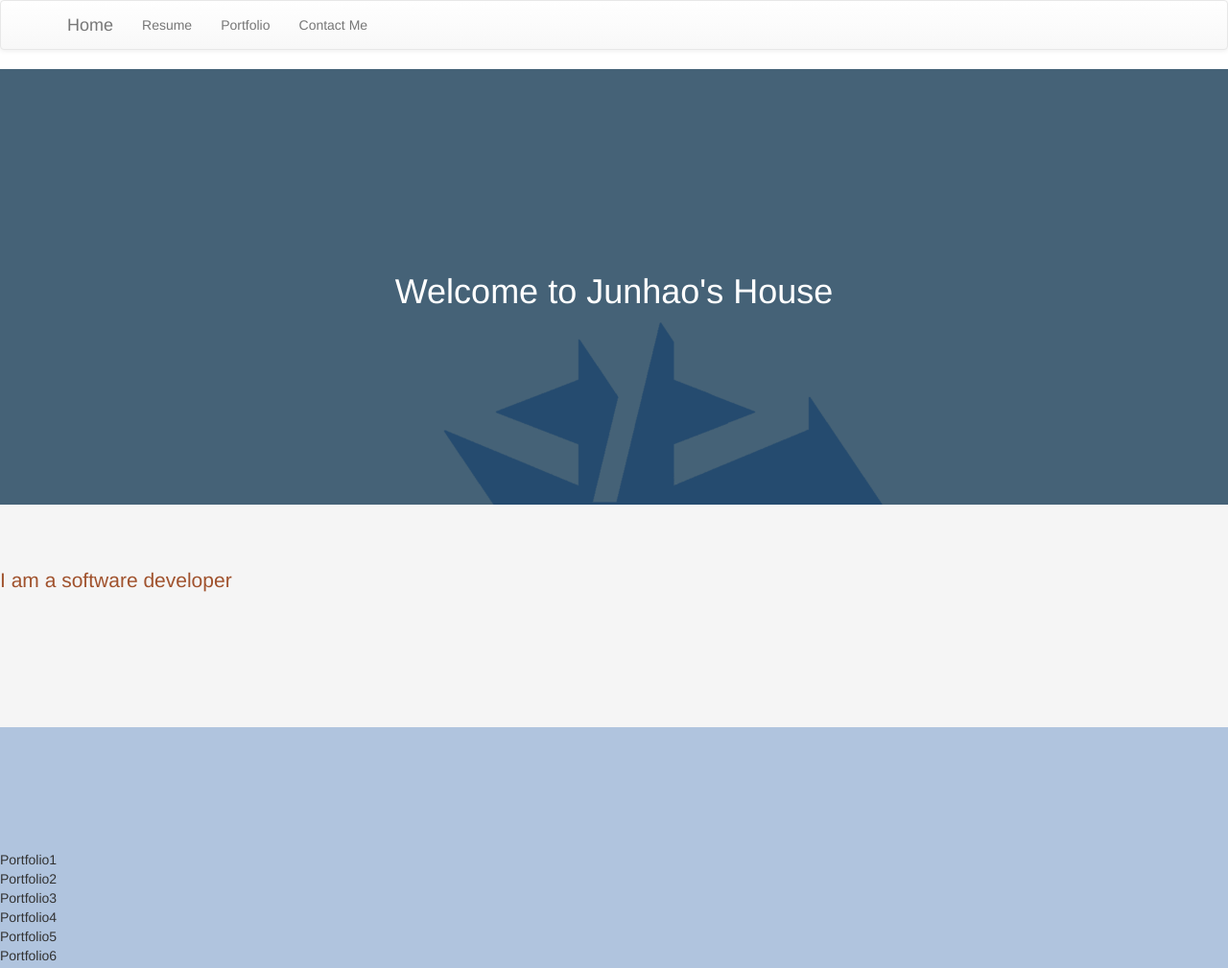
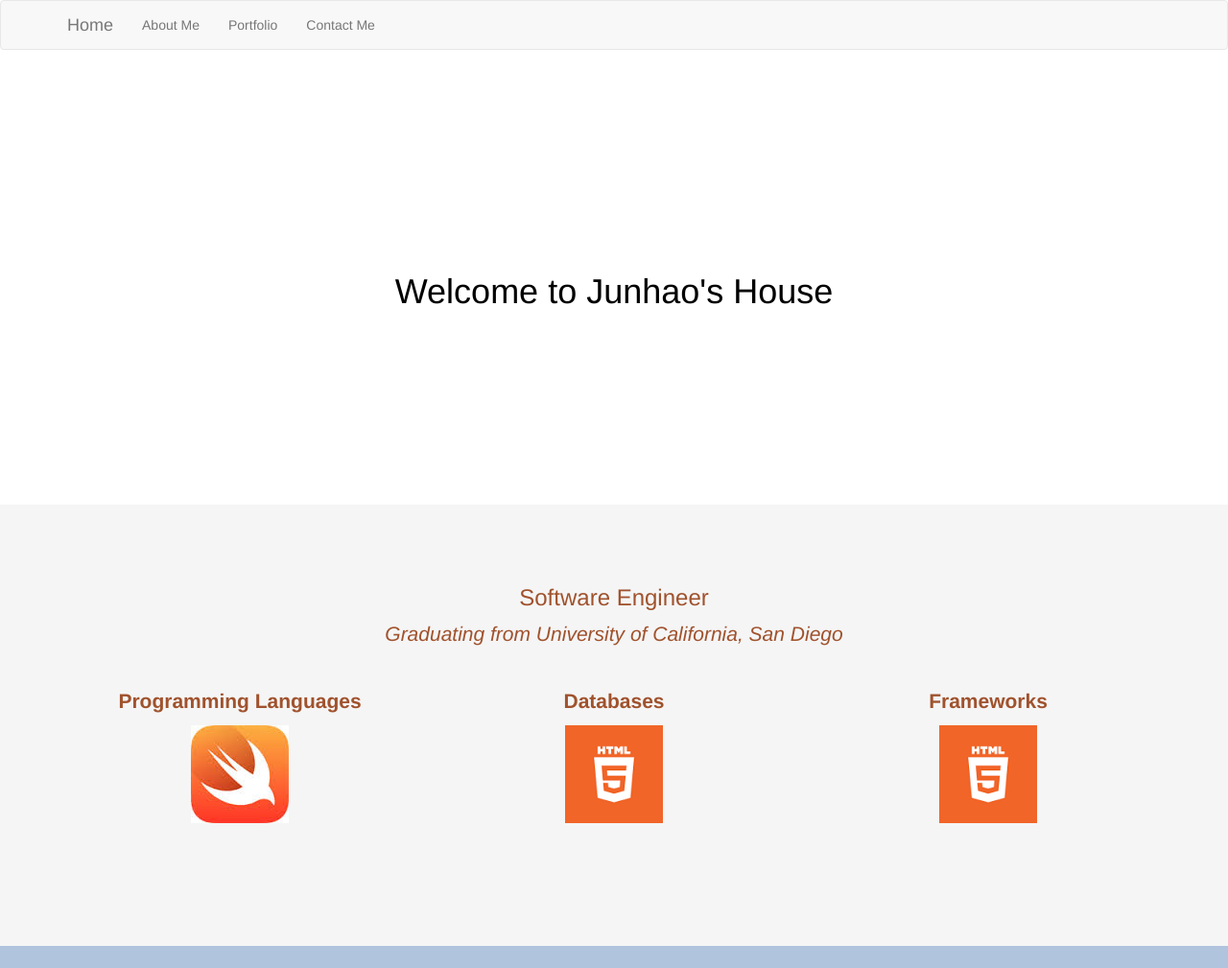
Before and after one commit to junhaox/JunhaoXie.com-Web, a React app: page / in a window 1280 px wide. Shown: the top 1009 px of the page at 96% size. Built offline with nearby package versions, Linux system fonts and the light colour scheme.

Commit message:
Add images to about me section

```diff
--- a/index.html
+++ b/index.html
@@ -2,9 +2,10 @@
 <html lang="en">
     <head>
         <meta charset="utf-8">
-        <link rel="stylesheet" href="https://maxcdn.bootstrapcdn.com/bootstrap/latest/css/bootstrap.min.css" />
-        <link rel="stylesheet" href="https://maxcdn.bootstrapcdn.com/bootstrap/latest/css/bootstrap-theme.min.css" />
+        <meta name="viewport" content="width=device-width, initial-scale=1">
+        <link href="https://maxcdn.bootstrapcdn.com/bootstrap/3.3.7/css/bootstrap.min.css" rel="stylesheet" integrity="sha384-BVYiiSIFeK1dGmJRAkycuHAHRg32OmUcww7on3RYdg4Va+PmSTsz/K68vbdEjh4u" crossorigin="anonymous">
         <link rel="stylesheet" href="src/css/custom.css" />
+        <script src="https://maxcdn.bootstrapcdn.com/bootstrap/3.3.7/js/bootstrap.min.js" integrity="sha384-Tc5IQib027qvyjSMfHjOMaLkfuWVxZxUPnCJA7l2mCWNIpG9mGCD8wGNIcPD7Txa" crossorigin="anonymous"></script>
     </head>
 
     <body>
--- a/src/css/custom.css
+++ b/src/css/custom.css
@@ -1,11 +1,10 @@
 #cover {
-    background-image:url("/src/img/MinimalCodeWallpaper.png");
     background-size:cover;
     padding-bottom:15%;
     padding-top:15%;
 }
 #coverText {
-    color:white;
+    color:black;
     text-align:center;
 }
 #aboutMe {
@@ -13,9 +12,9 @@
     padding-bottom:10%;
     padding-top:5%;
 }
-#aboutText {
+#aboutText{
     color: sienna;
-    text-align:left;
+    text-align:center;
     font-size:150%;
 }
 #portfolio {
--- a/src/js/app.js
+++ b/src/js/app.js
@@ -1,16 +1,11 @@
 import React from "react";
 import ReactDOM from "react-dom";
-import {Navbar, Nav, NavItem, Button, Jumbotron} from "react-bootstrap";
+import {Navbar, Nav, NavItem, Button, Jumbotron, Row, Col} from "react-bootstrap";
 
 class TopMenu extends React.Component {
     render() {
         return (
             <div>
-                <style type="text/css">{`
-                .btn-navbar {
-                    color:red;
-                }
-                `}</style>
                 <Navbar collapseOnSelect>
                     <Navbar.Header>
                         <Navbar.Brand>
@@ -20,9 +15,9 @@ class TopMenu extends React.Component {
                     </Navbar.Header>
                     <Navbar.Collapse>
                         <Nav>
-                            <NavItem eventKey={1} href="#resume">Resume</NavItem>
+                            <NavItem eventKey={1} href="#aboutMe">About Me</NavItem>
                             <NavItem eventKey={2} href="#portfolio">Portfolio</NavItem>
-                            <NavItem eventKey={4} href="#contact">Contact Me</NavItem>
+                            <NavItem eventKey={3} href="#contactMe">Contact Me</NavItem>
                         </Nav>
                     </Navbar.Collapse>
                 </Navbar>
@@ -44,8 +39,24 @@ class Cover extends React.Component {
 class AboutMe extends React.Component {
     render() {
         return (
-            <div>
-                <p id="aboutText"> I am a software developer</p>
+            <div id="aboutText" class="container">
+                <h3>Software Engineer</h3>
+                <p><em>Graduating from University of California, San Diego</em></p>
+                <br />
+                <Row>
+                    <Col sm={4}>
+                        <p><strong>Programming Languages</strong></p>
+                        <img src="src/img/swift.jpg"></img>
+                    </Col>
+                    <Col sm={4}>
+                        <p><strong>Databases</strong></p>
+                        <img src="src/img/html.png"></img>
+                    </Col>
+                    <Col sm={4}>
+                        <p><strong>Frameworks</strong></p>
+                        <img src="src/img/html.png"></img>
+                    </Col>
+                </Row>
             </div>
         )
     }
```
Also changed, not shown: src/img/MinimalCodeWallpaper.png (deleted), src/img/html.png (added), src/img/swift.jpg (added).
